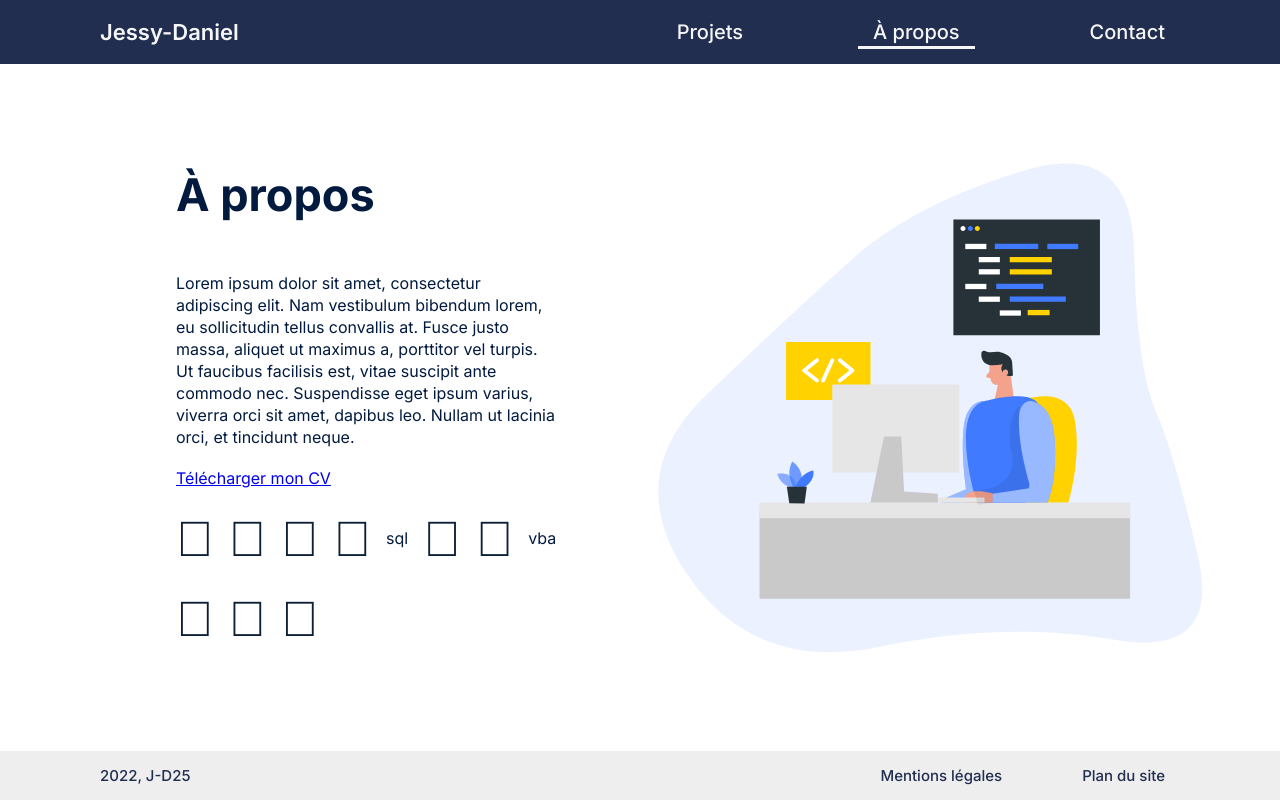
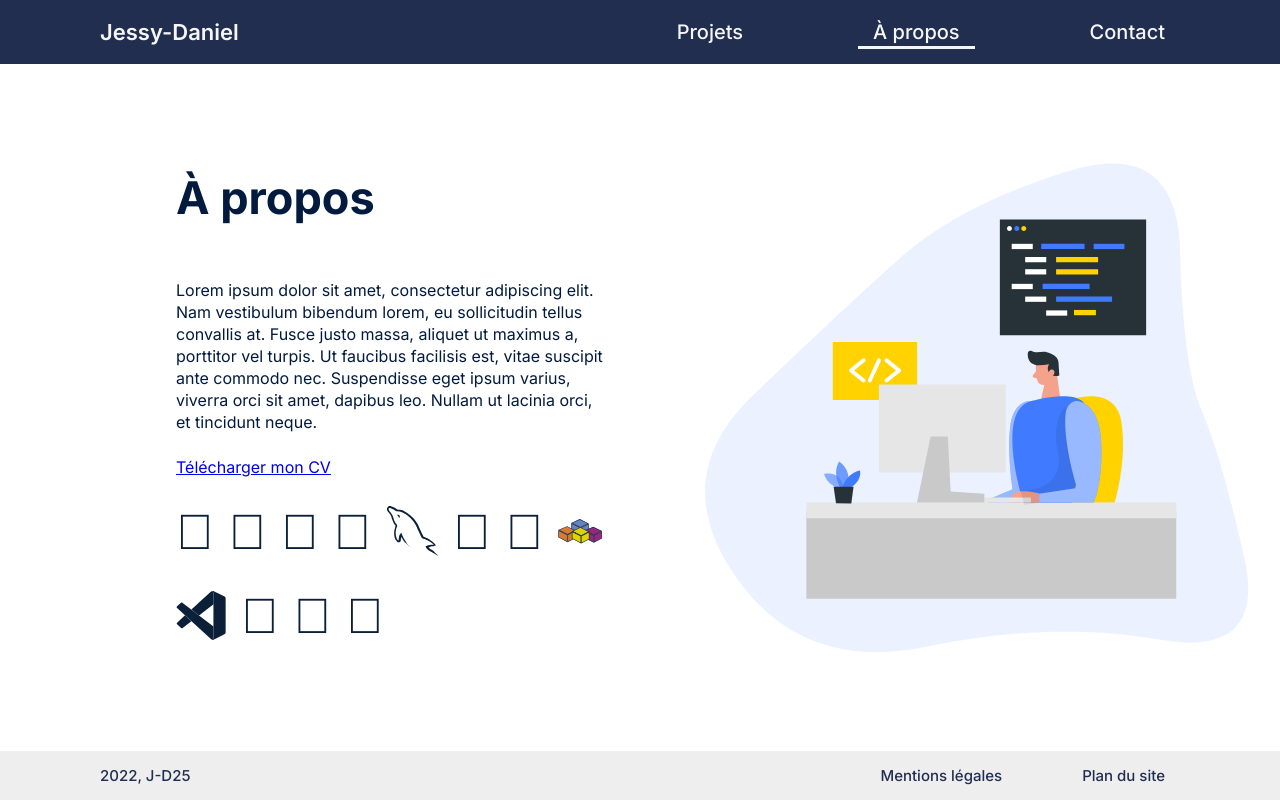
Before and after one commit to J-D25/portfolio, a React (Create React App) app: page /about in a window 1280 px wide. Built offline with nearby package versions, Linux system fonts and the light colour scheme.

Commit message:
src/components/About.js : add MySQL, VBA, VsCode logos

```diff
--- a/src/components/About.js
+++ b/src/components/About.js
@@ -1,6 +1,9 @@
 import './App.css';
 import './About.css';
 import illustration from "../assets/about.svg";
+import MySQL from "../assets/MySQL.svg";
+import VBA from "../assets/VBA.svg";
+import VSCode from "../assets/VSCode.svg";
 
 export default function About() {
   return (<>
@@ -13,12 +16,13 @@ export default function About() {
         <i class="fa-brands fa-css3-alt"></i>
         <i class="fa-brands fa-js"></i>
         <i class="fa-brands fa-php"></i>
-        sql
+        <img src={MySQL} alt="MySQL"/>
         <i class="fa-brands fa-git-alt"></i>
         <i class="fa-brands fa-react"></i>
-        vba
+        <img src={VBA} alt="Visual Basic for Applications"/>
       </div>
       <div className="About-icons">
+        <img src={VSCode} alt="Visual Studio Code"/>
         <i class="fa-brands fa-figma"></i>
         <i class="fa-brands fa-github"></i>
         <i class="fa-brands fa-ubuntu"></i>
```
